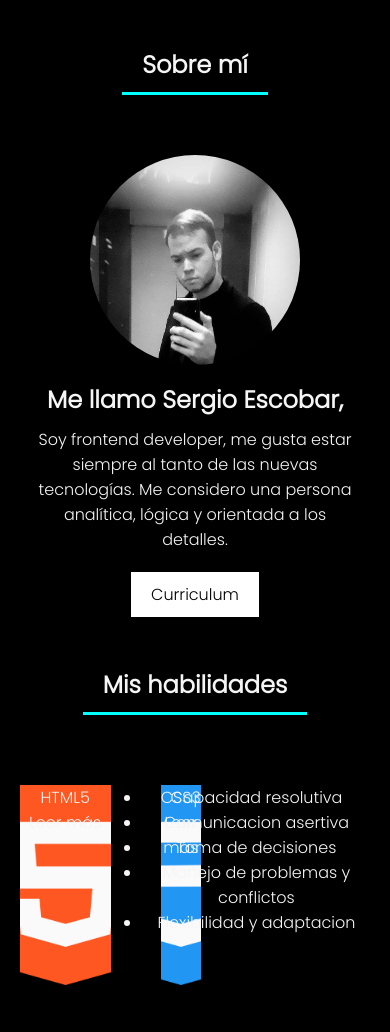
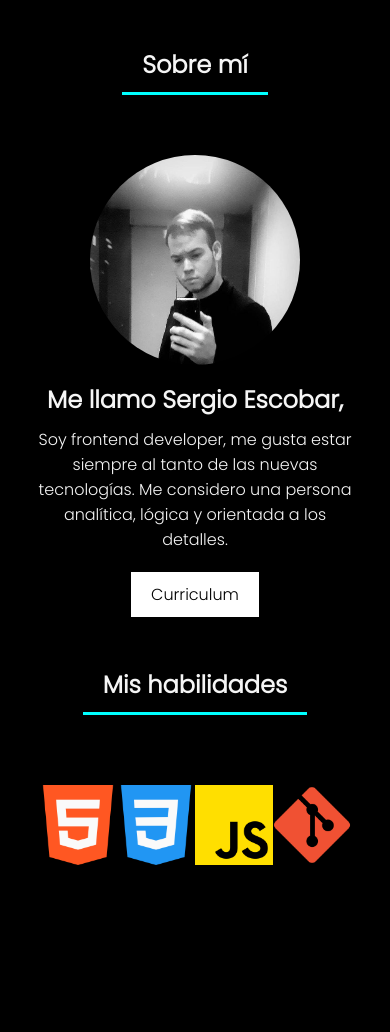
Before and after one commit to sergioesc/sergio__esc, a plain HTML site: page index.html in a window 390 px wide. Shown: the part 68-1100 px from the top of the page. After the commit the page ends 933 px from the top, so only its background shows below. Drawn offline with Linux system fonts and the light colour scheme; a web font is replaced by a local one.

Commit message:
version-0.2.3

```diff
--- a/index.html
+++ b/index.html
@@ -49,32 +49,39 @@
         <h2>Mis habilidades</h2>
         <div class="skills__section">
             <div class="skills__container">
-                <div class="skill__1">
+                <div class="skill__1" id = "skill__all">
                     <div class="skill__hover">
+                        <div class="skill__hover__text">
                             <p>
-                            HTML5
+                                HTML
                             </p>
                             <a>Leer más</a>
                         </div>
                     </div>
-                <div class="skill__2">
+                </div>
+                <div class="skill__2" id = "skill__all">
                     <div class="skill__hover">
+                        <div class="skill__hover__text">
                             <p>
-                            CSS3
+                                CSS
                             </p>
                             <a>Leer más</a>
                         </div>
                     </div>
-                <div class="skill__3">
+                </div>
+                <div class="skill__3" id = "skill__all">
                     <div class="skill__hover">
+                        <div class="skill__hover__text">
                             <p>
                                 JAVASCRIPT
                             </p>
                             <a>Leer más</a>
                         </div>
                     </div>
-                <div class="skill__4">
+                </div>
+                <div class="skill__4" id = "skill__all">
                     <div class="skill__hover">
+                        <div class="skill__hover__text">
                             <p>
                                 GIT
                             </p>
@@ -82,14 +89,6 @@
                         </div>
                     </div>
                 </div>
-            <div class="skills__abilities">
-                <ul>
-                    <li>Capacidad resolutiva</li>
-                    <li>Comunicacion asertiva</li>
-                    <li>Toma de decisiones</li>
-                    <li>Manejo de problemas y conflictos</li>
-                    <li>Flexibilidad y adaptacion</li>
-                </ul>
             </div>
         </div>
     </section>
--- a/resourses/css/styles.css
+++ b/resourses/css/styles.css
@@ -74,6 +74,12 @@ body{
     font-size: 30px;
 }
 
+@media screen and (max-width: 1100px){
+    .skills .skills__section #skill__all{
+        width: 170px;
+        height: 170px;
+    }
+}
 @media screen and (max-width: 900px){
     .lista__nav{
         display:block;
@@ -127,6 +133,10 @@ body{
         display: block;
         width: 100%;
     }
+    .skills .skills__section #skill__all{
+        width: 130px;
+        height: 130px;
+    }
 }
 
 @media screen and (max-width: 700px){
@@ -143,6 +153,10 @@ body{
     .logo__nav{
         font-size: 21px;
     }
+    .skills .skills__section #skill__all{
+        width: 100px;
+        height: 100px;
+    }
 }
 
 @media screen and (max-width: 530px){
@@ -156,7 +170,10 @@ body{
         font-size: 24px;
         padding: 0 10px
     }
-
+    .skills .skills__section #skill__all{
+        width: 80px;
+        height: 80px;
+    }
 }
 
 
@@ -228,23 +245,21 @@ body{
 }
 
 .skills__section{
-    margin-top: 60px;
-    display: flex;
-    width: 90%;
-    margin: 0 auto;
-    margin-top: 70px
+    display: block;
+    margin-top: 70px;
+    width: 100%;
+
 }
 
 .skills__container{
-    width: 35%;
-    display: grid;
-    grid-template-columns: 1fr 1fr;
-    grid-template-rows: 1fr 1fr;
-    gap: 50px
+    display: flex;
+    justify-content: space-between;
+    width: 80%;
+    margin: auto
 }
 
-.skill__1, .skill__2, .skill__3, .skill__4{
-    width: 100%;
+#skill__all{
+    width: 200px;
     height: 200px;
 }
 
@@ -264,3 +279,19 @@ body{
     background: url("../img/git.png") center no-repeat ;
     background-size: cover;
 }
+
+.skill__hover{
+    font-size: 0;
+    text-align: center;
+    display: block;
+    height: 100%;
+}
+.skill__hover:hover{
+    background-color: rgba(0, 0, 0, .7);
+    font-size: 20px;
+    cursor: pointer
+}
+.skill__hover__text{
+    position: relative;
+    top:35%
+}
```
Lines whose indentation alone changed are shown as unchanged.
